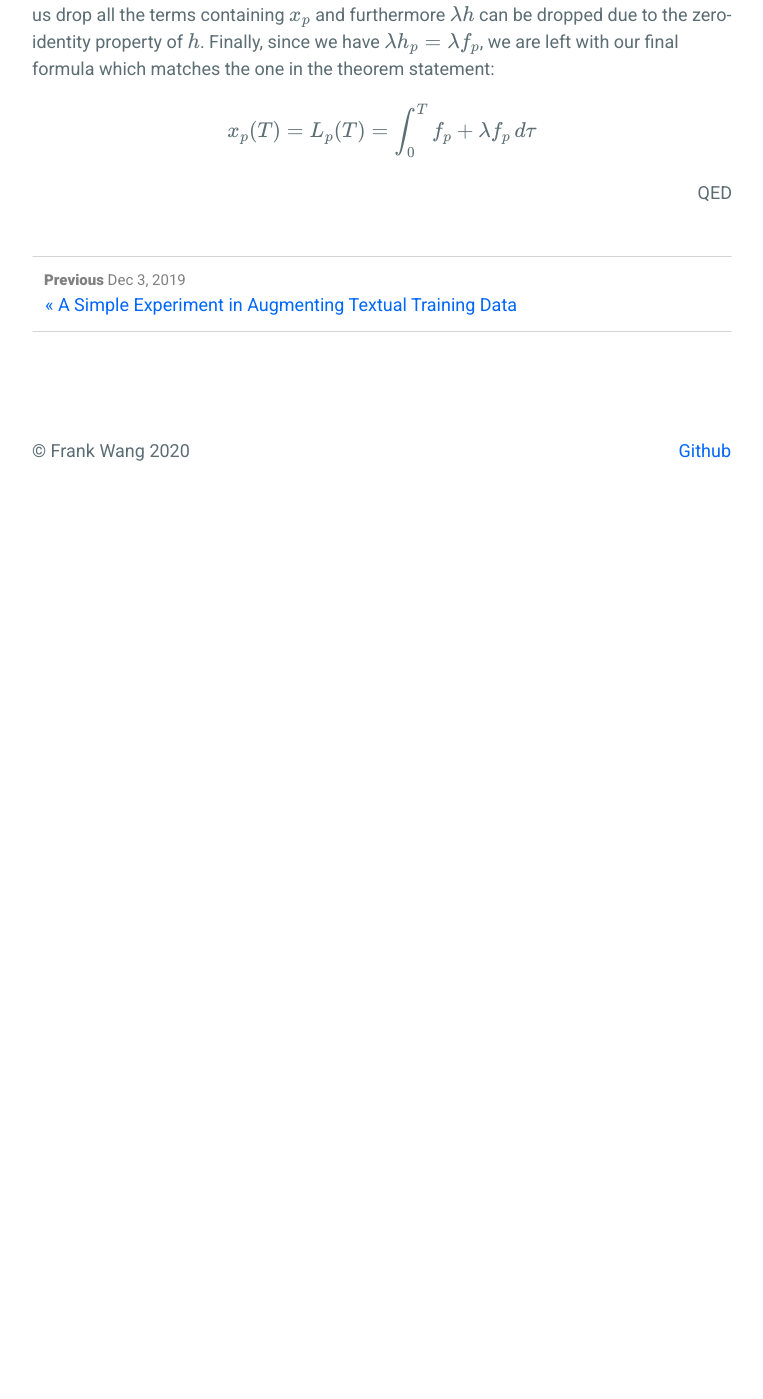
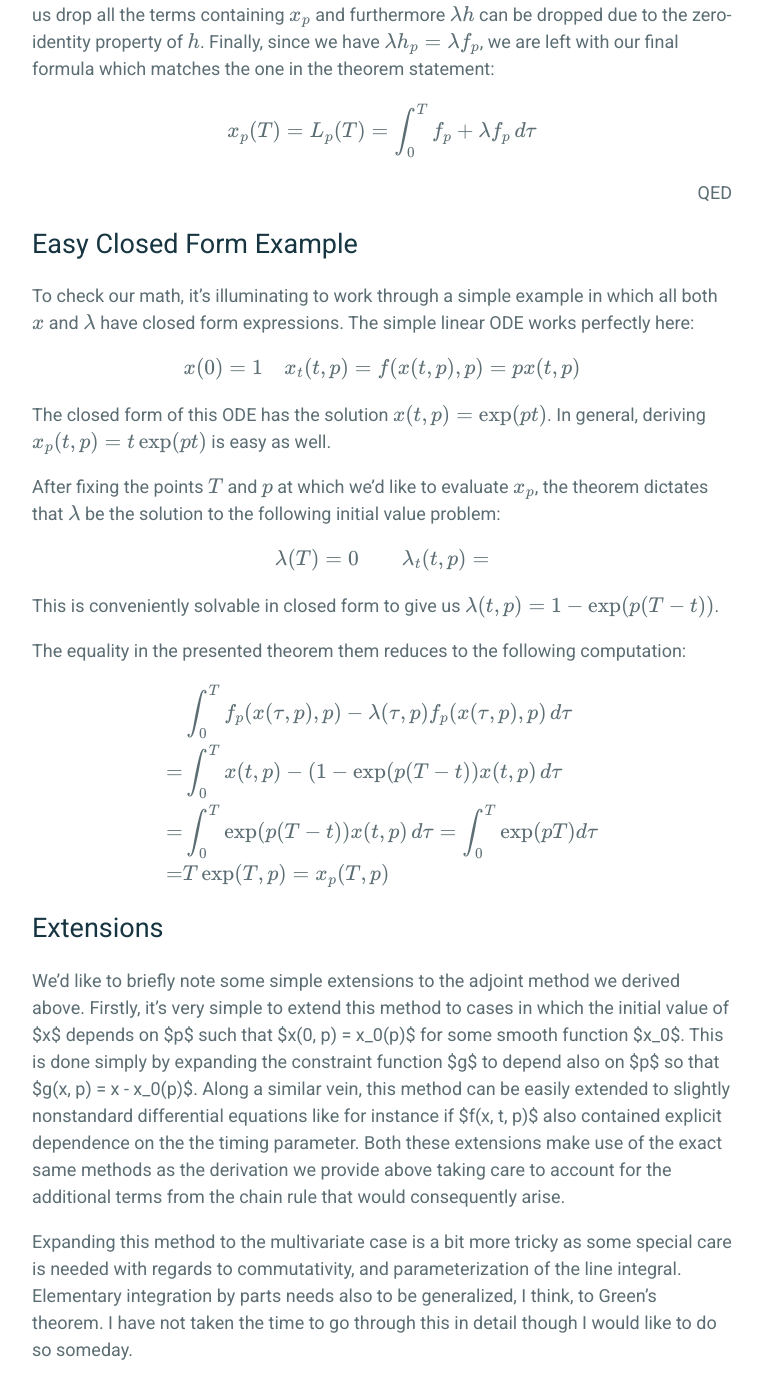
Before and after one commit to frankwang95/frankwang95.github.io, a Jekyll site: the page built from _posts/2020-01-05-deriving-adjoint-differentiation-of-odes.md, in a window 1280 px wide and 1400 px high, scrolled down 2597 px. Shown: the whole window, without its empty margins (258-1021 px from the left). Built offline with Jekyll 4.4.1, drawn with Linux system fonts in a browser that asks for light colours; formulas are drawn with MathJax 3; before the commit the page ends 3166 px from its top, so only the background shows below that.

Commit message:
Added closed form example and notes on extensions to adjoint differentation post.

```diff
--- a/_posts/2020-01-05-deriving-adjoint-differentiation-of-odes.md
+++ b/_posts/2020-01-05-deriving-adjoint-differentiation-of-odes.md
@@ -59,3 +59,32 @@ Finally, we can clean up all these equations by explicitly computing the terms c
 $$x_p(T)  = L_p(T) = \int_0^T f_p + \lambda f_p \, d\tau$$
 
 <div style="text-align: right">QED</div>
+
+# Easy Closed Form Example
+
+To check our math, it's illuminating to work through a simple example in which all both $$x$$ and $$\lambda$$ have closed form expressions. The simple linear ODE works perfectly here:
+
+$$x(0) = 1 \quad x_t(t, p) = f(x(t, p), p) = p x(t, p)$$
+
+The closed form of this ODE has the solution $$x(t, p) = \exp(pt)$$. In general, deriving $$x_p(t, p) = t \exp(pt)$$ is easy as well.
+
+After fixing the points $$T$$ and $$p$$ at which we'd like to evaluate $$x_p$$, the theorem dictates that $$\lambda$$ be the solution to the following initial value problem:
+
+$$\lambda(T) = 0 \qquad \lambda_t(t, p) = $$
+
+This is conveniently solvable in closed form to give us $$\lambda(t, p) = 1 - \exp(p(T - t))$$.
+
+The equality in the presented theorem them reduces to the following computation:
+
+$$\begin{align}
+  &\int_0^T f_p(x(\tau, p), p) - \lambda(\tau, p) f_p(x(\tau, p), p) \, d\tau \\
+= &\int_0^T x(t, p) - (1 - \exp(p (T - t)) x(t, p) \, d\tau \\
+= &\int_0^T \exp(p (T - t)) x(t, p) \, d\tau = \int_0^T \exp(pT) d\tau\\
+= &T \exp(T, p) = x_p(T, p)
+\end{align}$$
+
+# Extensions
+
+We'd like to  briefly note some simple extensions to the adjoint method we derived above. Firstly, it's very simple to extend this method to cases in which the initial value of $x$ depends on $p$ such that $x(0, p) = x_0(p)$ for some smooth function $x_0$. This is done simply by expanding the constraint function $g$ to depend also on $p$ so that $g(x, p) = x - x_0(p)$. Along a similar vein, this method can be easily extended to slightly nonstandard differential equations like for instance if $f(x, t, p)$ also contained explicit dependence on the the timing parameter. Both these extensions make use of the exact same methods as the derivation we provide above taking care to account for the additional terms from the chain rule that would consequently arise.
+
+Expanding this method to the multivariate case is a bit more tricky as some special care is needed with regards to commutativity, and parameterization of the line integral. Elementary integration by parts needs also to be generalized, I think, to Green's theorem. I have not taken the time to go through this in detail though I would like to do so someday.
```
